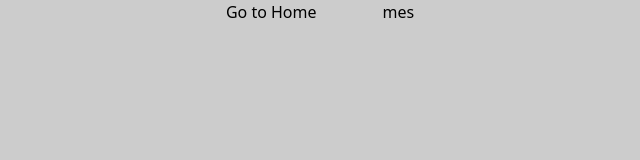
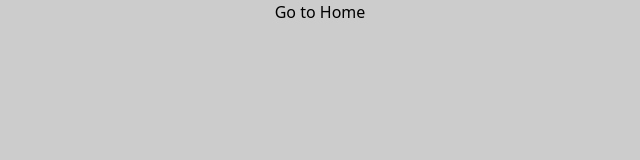
Before and after one commit to fernandooliveiralima/FinancialSystemControlAngular, an Angular app: page /TransactionsComponent in a window 1280 px wide. Shown: the top 160 px of the page, without its empty margins (320-960 px from the left). Built offline with nearby package versions, Linux system fonts and the light colour scheme.

Commit message:
penultima fase do projeto

```diff
--- a/src/app/components/main/main.component.ts
+++ b/src/app/components/main/main.component.ts
@@ -15,8 +15,8 @@ import { transactionType } from '../../types/transactionsType'
 import { categories } from '../../data/categories'
 import { allTransactions } from '../../data/transactions'
 import { MainService } from './main.service'
-import { currentMonth } from '../../helpers/dateFilter'
-import { filterTransactionsByMonth, formatDate } from '../../helpers/dateFilter'
+import { filterTransactionsByMonth, formatDate, currentMonth } from '../../helpers/dateFilter'
+
 
 
 /* imports fontawesome */
@@ -108,6 +108,7 @@ export class MainComponent {
     this.updateDate()
     return { income, expense, Total }
   }
+
   submitForm() {
 
     if (this.formulario.value.formTitle === '' || this.formulario.value.formAmount === null) {
@@ -125,7 +126,6 @@ export class MainComponent {
     }
     this.listItems.push(transaction)
 
-
   }
 
   updateDate() {
--- a/src/app/components/transactions-list/transactions-list.component.html
+++ b/src/app/components/transactions-list/transactions-list.component.html
@@ -1,8 +1,8 @@
 <section class=" flex items-center justify-between flex-col">
 
-    <div class="calendar w-80 flex items-center justify-evenly">
+    <div class="calendar w-full flex items-center justify-around">
         <a routerLink="">Go to Home</a>
-        <div>mes</div>
+
     </div>
 
 
--- a/src/app/components/transactions-list/transactions-list.component.ts
+++ b/src/app/components/transactions-list/transactions-list.component.ts
@@ -4,8 +4,9 @@ import { Component } from '@angular/core';
 import { faTrash } from '@fortawesome/free-solid-svg-icons'
 
 import { allTransactions } from '../../data/transactions'
-import { formatDate } from '../../helpers/dateFilter'
+import { formatDate,  currentMonth } from '../../helpers/dateFilter'
 import {MainService} from '../../components/main/main.service'
+
 
 
 @Component({
@@ -22,15 +23,20 @@ export class TransactionsListComponent {
   ngOnInit(){
 
 
+
   }
   /* fontawesome-icons */
   faTrash = faTrash
 
   /* Attributes */
 listItems = allTransactions;
+getCurrentMonth = currentMonth()
 getFormatedDate = formatDate(new Date());
+
 mappedItems = this.listItems.map((transaction) => transaction.amount)
 modelItems = this.listItems.map((model) => model.modelTransactions)
+
+
 
 //id!: number
 
@@ -40,4 +46,5 @@ modelItems = this.listItems.map((model) => model.modelTransactions)
   }
 
 
+
 }
```
Also changed, not shown: src/app/helpers/dateFilter.ts (line endings or trailing spaces).
